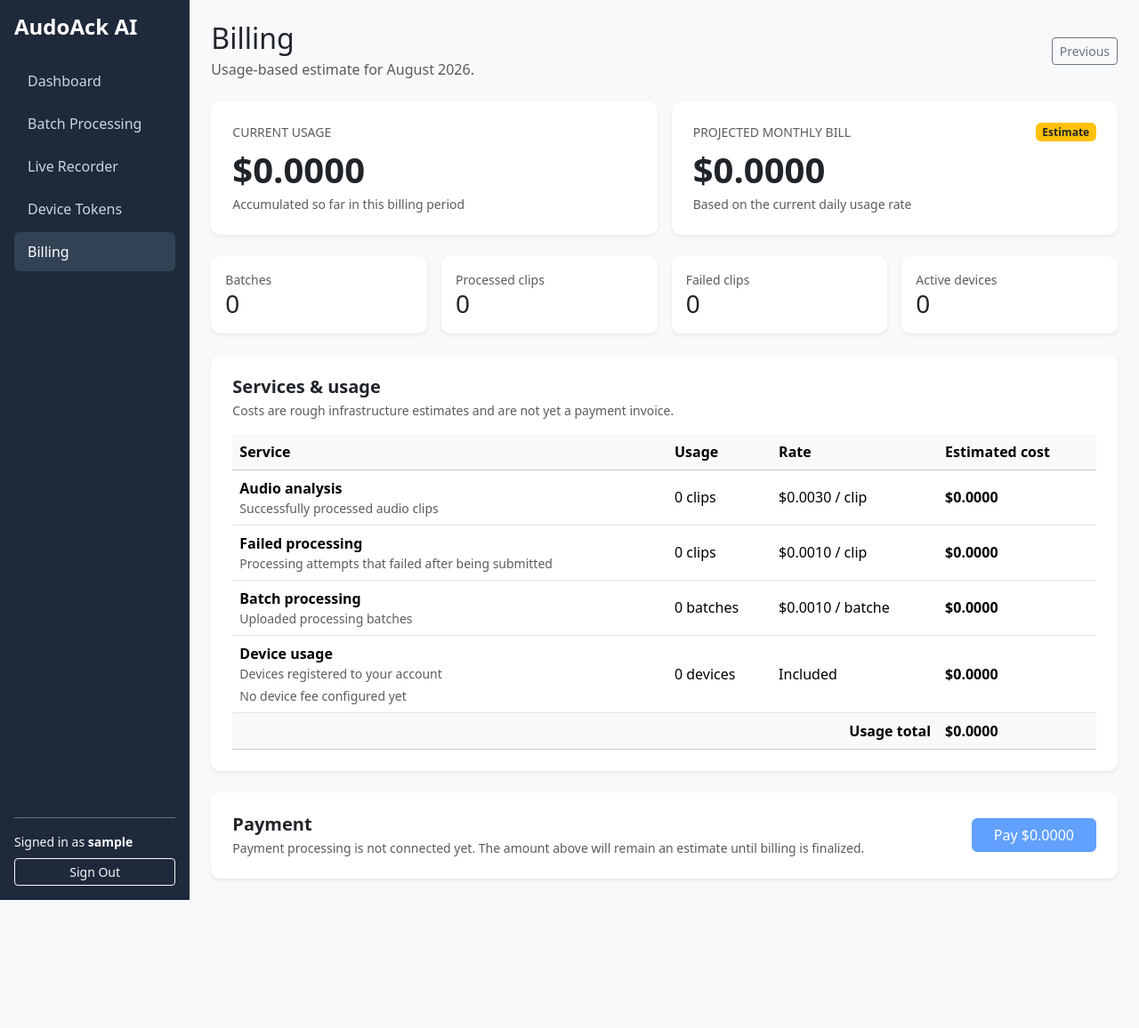
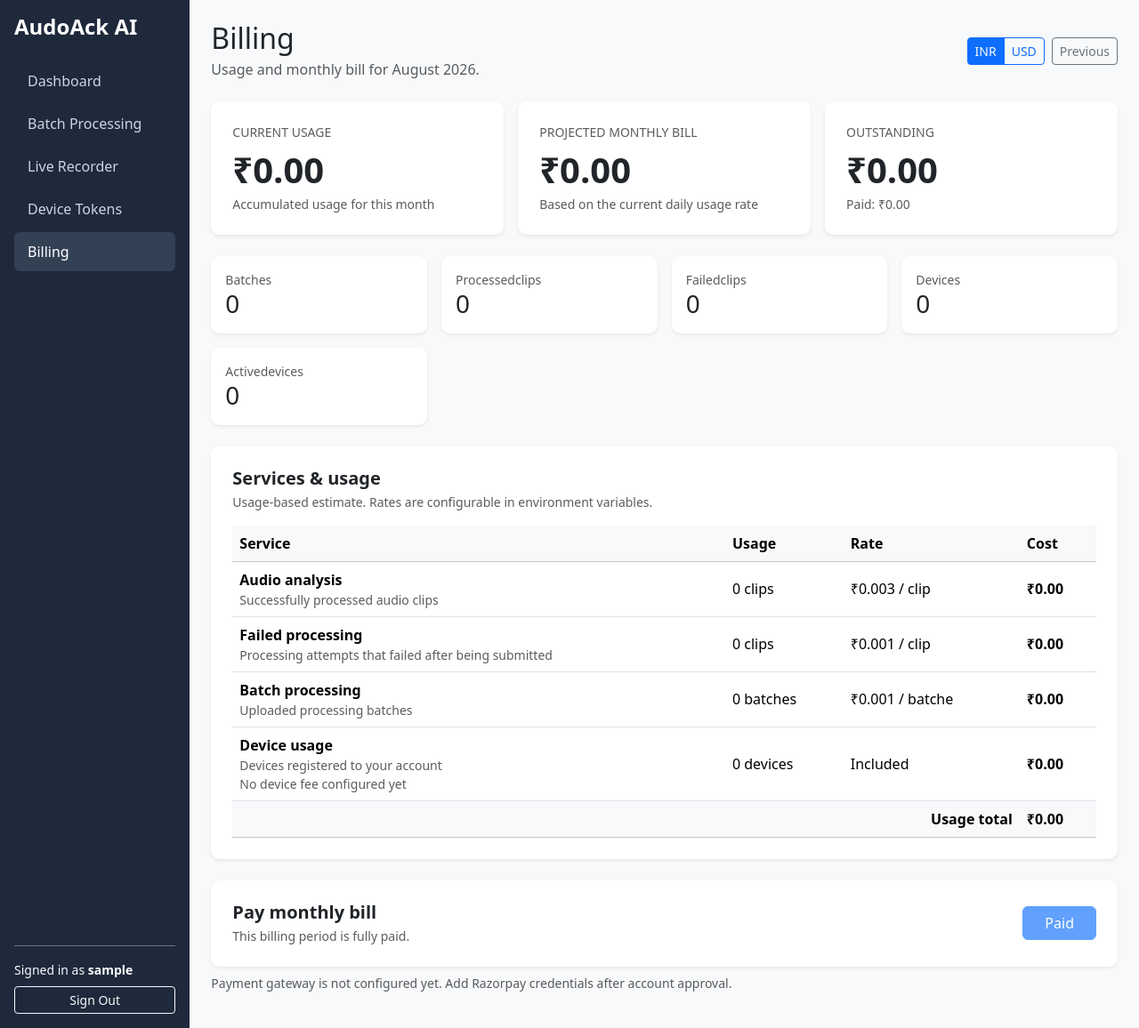
Before and after one commit to Gourav-Tailor/autoace_ai, a Django app: page /billing/ in a window 1280 px wide. Shown: the whole page at 89% size. Before the commit the page ends 1012 px from the top, so only its background shows below. Run offline with Django 5.2, Linux system fonts and the light colour scheme; the visitor is signed in with stand-in values (Sample User, id 1); data that the repository does not hold is empty; parts of the project's set-up code (start-up, migrations or seed data) failed here and were passed over.

Commit message:
add the billing gateway

```diff
--- a/audio_analytics/templates/audio_analytics/billing.html
+++ b/audio_analytics/templates/audio_analytics/billing.html
@@ -6,144 +6,63 @@
 <div class="d-flex flex-wrap justify-content-between align-items-center gap-3 mb-4">
     <div>
         <h2 class="mb-1">Billing</h2>
-        <p class="text-muted mb-0">Usage-based estimate for {{ period.label }}.</p>
+        <p class="text-muted mb-0">Usage and monthly bill for {{ period.label }}.</p>
     </div>
-
     <div class="d-flex gap-2 align-items-center">
-        <a href="?month={{ previous_month }}" class="btn btn-outline-secondary btn-sm">
-            Previous
-        </a>
-        {% if can_go_next %}
-            <a href="?month={{ next_month }}" class="btn btn-outline-secondary btn-sm">
-                Next
-            </a>
-        {% endif %}
+        <div class="btn-group btn-group-sm" role="group" aria-label="Display currency">
+            <button type="button" class="btn btn-primary currency-toggle" data-currency="INR">INR</button>
+            <button type="button" class="btn btn-outline-primary currency-toggle" data-currency="USD">USD</button>
+        </div>
+        <a href="?month={{ previous_month }}" class="btn btn-outline-secondary btn-sm">Previous</a>
+        {% if can_go_next %}<a href="?month={{ next_month }}" class="btn btn-outline-secondary btn-sm">Next</a>{% endif %}
     </div>
 </div>
 
 <div class="row g-3 mb-4">
-    <div class="col-md-6">
-        <div class="card card-custom h-100">
-            <div class="card-body p-4">
+    <div class="col-md-4"><div class="card card-custom h-100"><div class="card-body p-4">
         <div class="text-muted small text-uppercase">Current usage</div>
-                <div class="display-6 fw-bold mt-2">${{ billing.actual_total|floatformat:4 }}</div>
-                <div class="text-muted small mt-1">Accumulated so far in this billing period</div>
-            </div>
-        </div>
-    </div>
-
-    <div class="col-md-6">
-        <div class="card card-custom h-100 border-primary">
-            <div class="card-body p-4">
-                <div class="d-flex justify-content-between align-items-start">
-                    <div>
+        <div class="display-6 fw-bold mt-2 currency-amount" data-inr="{{ billing.actual_total }}">₹ {{ billing.actual_total|floatformat:2 }}</div>
+        <div class="text-muted small mt-1">Accumulated usage for this month</div>
+    </div></div></div>
+    <div class="col-md-4"><div class="card card-custom h-100 border-primary"><div class="card-body p-4">
         <div class="text-muted small text-uppercase">Projected monthly bill</div>
-                        <div class="display-6 fw-bold mt-2">${{ billing.projected_total|floatformat:4 }}</div>
-                        <div class="text-muted small mt-1">
-                            {% if period.is_current %}
-                                Based on the current daily usage rate
-                            {% else %}
-                                Final amount for the selected month
-                            {% endif %}
-                        </div>
-                    </div>
-                    <span class="badge bg-warning text-dark">Estimate</span>
-                </div>
-            </div>
-        </div>
-    </div>
+        <div class="display-6 fw-bold mt-2 currency-amount" data-inr="{{ billing.projected_total }}">₹ {{ billing.projected_total|floatformat:2 }}</div>
+        <div class="text-muted small mt-1">{% if period.is_current %}Based on the current daily usage rate{% else %}Final amount for the selected month{% endif %}</div>
+    </div></div></div>
+    <div class="col-md-4"><div class="card card-custom h-100 border-success"><div class="card-body p-4">
+        <div class="text-muted small text-uppercase">Outstanding</div>
+        <div class="display-6 fw-bold mt-2 currency-amount" data-inr="{{ billing.outstanding_total }}">₹ {{ billing.outstanding_total|floatformat:2 }}</div>
+        <div class="text-muted small mt-1">Paid: <span class="currency-amount" data-inr="{{ billing.paid_total }}">₹ {{ billing.paid_total|floatformat:2 }}</span></div>
+    </div></div></div>
 </div>
 
 <div class="row g-3 mb-4">
-    <div class="col-sm-6 col-xl-3">
-        <div class="card card-custom h-100">
-            <div class="card-body">
-                <div class="text-muted small">Batches</div>
-                <div class="h3 mb-0">{{ billing.summary.batches }}</div>
-            </div>
-        </div>
-    </div>
-    <div class="col-sm-6 col-xl-3">
-        <div class="card card-custom h-100">
-            <div class="card-body">
-                <div class="text-muted small">Processed clips</div>
-                <div class="h3 mb-0">{{ billing.summary.processed_clips }}</div>
-            </div>
-        </div>
-    </div>
-    <div class="col-sm-6 col-xl-3">
-        <div class="card card-custom h-100">
-            <div class="card-body">
-                <div class="text-muted small">Failed clips</div>
-                <div class="h3 mb-0">{{ billing.summary.failed_clips }}</div>
-            </div>
-        </div>
-    </div>
-    <div class="col-sm-6 col-xl-3">
-        <div class="card card-custom h-100">
-            <div class="card-body">
-                <div class="text-muted small">Active devices</div>
-                <div class="h3 mb-0">{{ billing.summary.active_devices }}</div>
-            </div>
-        </div>
-    </div>
+    {% for label, value in billing.summary.items %}
+    <div class="col-sm-6 col-xl-3"><div class="card card-custom h-100"><div class="card-body">
+        <div class="text-muted small text-capitalize">{{ label|cut:"_" }}</div>
+        <div class="h3 mb-0">{{ value }}</div>
+    </div></div></div>
+    {% endfor %}
 </div>
 
 <div class="card card-custom mb-4">
     <div class="card-body p-4">
-        <div class="d-flex justify-content-between align-items-center mb-3">
-            <div>
         <h5 class="fw-bold mb-1">Services & usage</h5>
-                <p class="text-muted small mb-0">
-                    Costs are rough infrastructure estimates and are not yet a payment invoice.
-                </p>
-            </div>
-        </div>
-
+        <p class="text-muted small mb-3">Usage-based estimate. Rates are configurable in environment variables.</p>
         <div class="table-responsive">
             <table class="table table-hover align-middle mb-0">
-                <thead class="table-light">
-                    <tr>
-                        <th>Service</th>
-                        <th>Usage</th>
-                        <th>Rate</th>
-                        <th>Estimated cost</th>
-                    </tr>
-                </thead>
+                <thead class="table-light"><tr><th>Service</th><th>Usage</th><th>Rate</th><th>Cost</th></tr></thead>
                 <tbody>
                 {% for service in billing.services %}
                     <tr>
-                        <td>
-                            <div class="fw-semibold">{{ service.name }}</div>
-                            <div class="text-muted small">{{ service.description }}</div>
-                            {% if service.note %}
-                                <div class="text-muted small mt-1">{{ service.note }}</div>
-                            {% endif %}
-                        </td>
+                        <td><div class="fw-semibold">{{ service.name }}</div><div class="text-muted small">{{ service.description }}</div>{% if service.note %}<div class="text-muted small">{{ service.note }}</div>{% endif %}</td>
                         <td>{{ service.usage }} {{ service.unit }}</td>
-                        <td>
-                            {% if service.metered %}
-                                ${{ service.rate|floatformat:4 }} / {{ service.unit|slice:":-1" }}
-                            {% else %}
-                                Included
-                            {% endif %}
-                        </td>
-                        <td class="fw-semibold">${{ service.cost|floatformat:4 }}</td>
-                    </tr>
-                    {% empty %}
-                    <tr>
-                        <td colspan="4" class="text-center text-muted py-4">
-                            No billable usage found for this month.
-                        </td>
+                        <td>{% if service.metered %}<span class="currency-amount" data-inr="{{ service.rate }}">₹ {{ service.rate|floatformat:4 }}</span> / {{ service.unit|slice:":-1" }}{% else %}Included{% endif %}</td>
+                        <td class="fw-semibold"><span class="currency-amount" data-inr="{{ service.cost }}">₹ {{ service.cost|floatformat:2 }}</span></td>
                     </tr>
                 {% endfor %}
                 </tbody>
-                <tfoot class="table-light">
-                    <tr>
-                        <th colspan="3" class="text-end">Usage total</th>
-                        <th>${{ billing.actual_total|floatformat:4 }}</th>
-                    </tr>
-                </tfoot>
+                <tfoot class="table-light"><tr><th colspan="3" class="text-end">Usage total</th><th><span class="currency-amount" data-inr="{{ billing.actual_total }}">₹ {{ billing.actual_total|floatformat:2 }}</span></th></tr></tfoot>
             </table>
         </div>
     </div>
@@ -152,14 +71,116 @@
 <div class="card card-custom">
     <div class="card-body p-4 d-flex flex-wrap justify-content-between align-items-center gap-3">
         <div>
-            <h5 class="fw-bold mb-1">Payment</h5>
-            <p class="text-muted small mb-0">
-                Payment processing is not connected yet. The amount above will remain an estimate until billing is finalized.
+            <h5 class="fw-bold mb-1">Pay monthly bill</h5>
+            <p id="payment-message" class="text-muted small mb-0">
+                {% if billing.outstanding_total > 0 %}
+                    Pay the current outstanding amount. Payment confirmation is handled by Razorpay webhook.
+                {% else %}
+                    This billing period is fully paid.
+                {% endif %}
             </p>
         </div>
-        <button type="button" class="btn btn-primary px-4" disabled title="Payment integration is not configured yet">
-            Pay ${{ billing.actual_total|floatformat:4 }}
+        <button id="pay-button" type="button" class="btn btn-primary px-4"
+            {% if not razorpay_enabled or not period.is_current or billing.outstanding_total <= 0 %}disabled{% endif %}>
+            {% if billing.outstanding_total > 0 %}Pay ₹ {{ billing.outstanding_total|floatformat:2 }}{% else %}Paid{% endif %}
         </button>
     </div>
 </div>
+
+
+<script>
+(function () {
+    // Display-only FX rate. Razorpay checkout/payment remains INR.
+    const USD_INR_RATE = Number("{{ billing.usd_inr_rate|default:'90' }}");
+    const currencyKey = "audoack_billing_currency";
+    const buttons = document.querySelectorAll(".currency-toggle");
+
+    function formatAmount(inr, currency) {
+        const value = currency === "USD" ? Number(inr) / USD_INR_RATE : Number(inr);
+        return new Intl.NumberFormat(currency === "USD" ? "en-US" : "en-IN", {
+            style: "currency",
+            currency: currency,
+            minimumFractionDigits: 2,
+            maximumFractionDigits: 4
+        }).format(value);
+    }
+
+    function setCurrency(currency) {
+        document.querySelectorAll(".currency-amount").forEach((el) => {
+            el.textContent = formatAmount(el.dataset.inr, currency);
+        });
+
+        buttons.forEach((button) => {
+            const active = button.dataset.currency === currency;
+            button.classList.toggle("btn-primary", active);
+            button.classList.toggle("btn-outline-primary", !active);
+        });
+
+        localStorage.setItem(currencyKey, currency);
+    }
+
+    buttons.forEach((button) => {
+        button.addEventListener("click", () => setCurrency(button.dataset.currency));
+    });
+
+    setCurrency(localStorage.getItem(currencyKey) === "USD" ? "USD" : "INR");
+})();
+</script>
+
+{% if razorpay_enabled and period.is_current and billing.outstanding_total > 0 %}
+<script src="https://checkout.razorpay.com/v1/checkout.js"></script>
+<script>
+(function () {
+    const button = document.getElementById("pay-button");
+    const message = document.getElementById("payment-message");
+    const csrfToken = "{{ csrf_token }}";
+    const amountLabel = "Pay {{ billing.currency }} {{ billing.outstanding_total|floatformat:2 }}";
+
+    button.addEventListener("click", async () => {
+        button.disabled = true;
+        button.textContent = "Creating order...";
+
+        try {
+            const response = await fetch("{% url 'billing_create_order' %}", {
+                method: "POST",
+                headers: {
+                    "X-CSRFToken": csrfToken,
+                    "X-Requested-With": "XMLHttpRequest"
+                }
+            });
+
+            const data = await response.json();
+            if (!response.ok) throw new Error(data.error || "Unable to create payment order.");
+
+            const checkout = new Razorpay({
+                key: data.key_id,
+                amount: data.amount,
+                currency: data.currency,
+                name: "AudoAck",
+                description: "{{ period.label }} usage bill",
+                order_id: data.order_id,
+                handler: function () {
+                    message.textContent = "Payment submitted. The bill will update after Razorpay confirms the payment.";
+                    button.textContent = "Payment submitted";
+                }
+            });
+
+            checkout.on("payment.failed", function (response) {
+                message.textContent = response.error?.description || "Payment failed. Please try again.";
+                button.disabled = false;
+                button.textContent = amountLabel;
+            });
+
+            checkout.open();
+        } catch (error) {
+            message.textContent = error.message;
+            button.disabled = false;
+            button.textContent = amountLabel;
+        }
+    });
+})();
+</script>
+{% elif not razorpay_enabled %}
+<p class="text-muted small mt-2">Payment gateway is not configured yet. Add Razorpay credentials after account approval.</p>
+{% endif %}
 {% endblock %}
--- a/audio_analytics/urls.py
+++ b/audio_analytics/urls.py
@@ -2,6 +2,7 @@ from django.urls import path
 from django.views.generic import TemplateView
 
 from .api_views import LiveDemoAnalysisView, LongRecorderBatchView
+from .billing_payments import CreateRazorpayOrderView, razorpay_webhook
 from .billing_views import BillingView
 from .mobile_api import (
     MobileDeviceLatestAnalysisView,
@@ -21,6 +22,10 @@ from .views import (
 urlpatterns = [
     path("dashboard/", DashboardView.as_view(), name="dashboard"),
     path("billing/", BillingView.as_view(), name="billing"),
+    path(
+        "billing/pay/", CreateRazorpayOrderView.as_view(), name="billing_create_order"
+    ),
+    path("billing/webhook/razorpay/", razorpay_webhook, name="razorpay_webhook"),
     path("signup/", SignUpView.as_view(), name="signup"),
     path(
         "demo/",
@@ -44,21 +49,9 @@ urlpatterns = [
     path(
         "api/long-recorder/", LongRecorderBatchView.as_view(), name="long_recorder_api"
     ),
-    path(
-        "api/v1/mobile/login/",
-        MobileLoginView.as_view(),
-        name="mobile_login",
-    ),
-    path(
-        "api/v1/mobile/logout/",
-        MobileLogoutView.as_view(),
-        name="mobile_logout",
-    ),
-    path(
-        "api/v1/mobile/devices/",
-        MobileDevicesView.as_view(),
-        name="mobile_devices",
-    ),
+    path("api/v1/mobile/login/", MobileLoginView.as_view(), name="mobile_login"),
+    path("api/v1/mobile/logout/", MobileLogoutView.as_view(), name="mobile_logout"),
+    path("api/v1/mobile/devices/", MobileDevicesView.as_view(), name="mobile_devices"),
     path(
         "api/v1/mobile/devices/<int:device_id>/latest-analysis/",
         MobileDeviceLatestAnalysisView.as_view(),
--- a/requirements.txt
+++ b/requirements.txt
@@ -13,3 +13,4 @@ pydub>=0.25.1
 djangorestframework>=3.14.0
 django-storages>=1.14.4
 boto3>=1.34.0
+razorpay>=1.4.2
```
Also changed, not shown: audio_analytics/billing.py (+30 -31 lines), audio_analytics/billing_payments.py (added, +150 -0 lines), audio_analytics/billing_views.py (+18 -17 lines), audio_analytics/models.py (+38 -13 lines), audio_analytics/tests/test_billing_payment.py (added, +40 -0 lines), autoace_ai/settings.py (+12 -0 lines), audio_analytics/migrations/0008_payment.py (added). Lines whose indentation alone changed are shown as unchanged.
